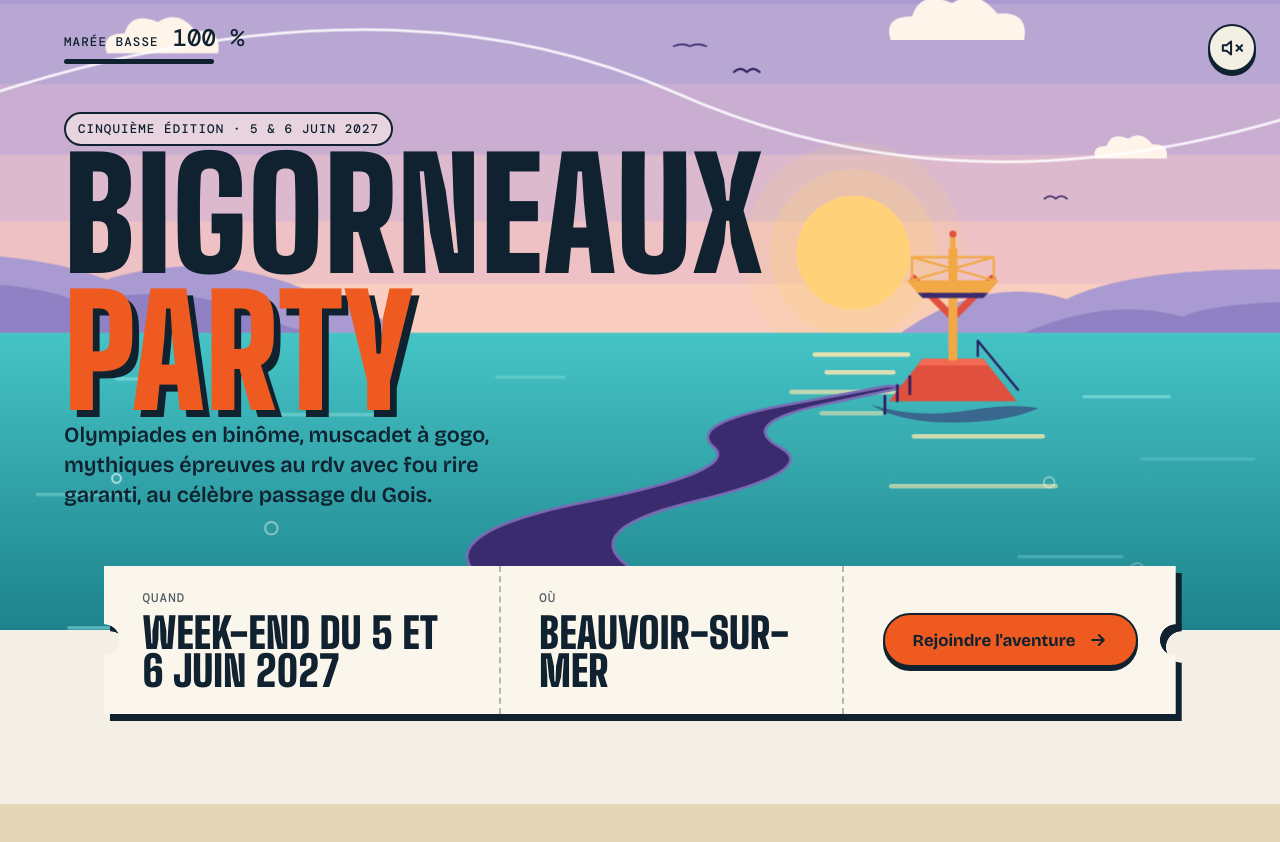
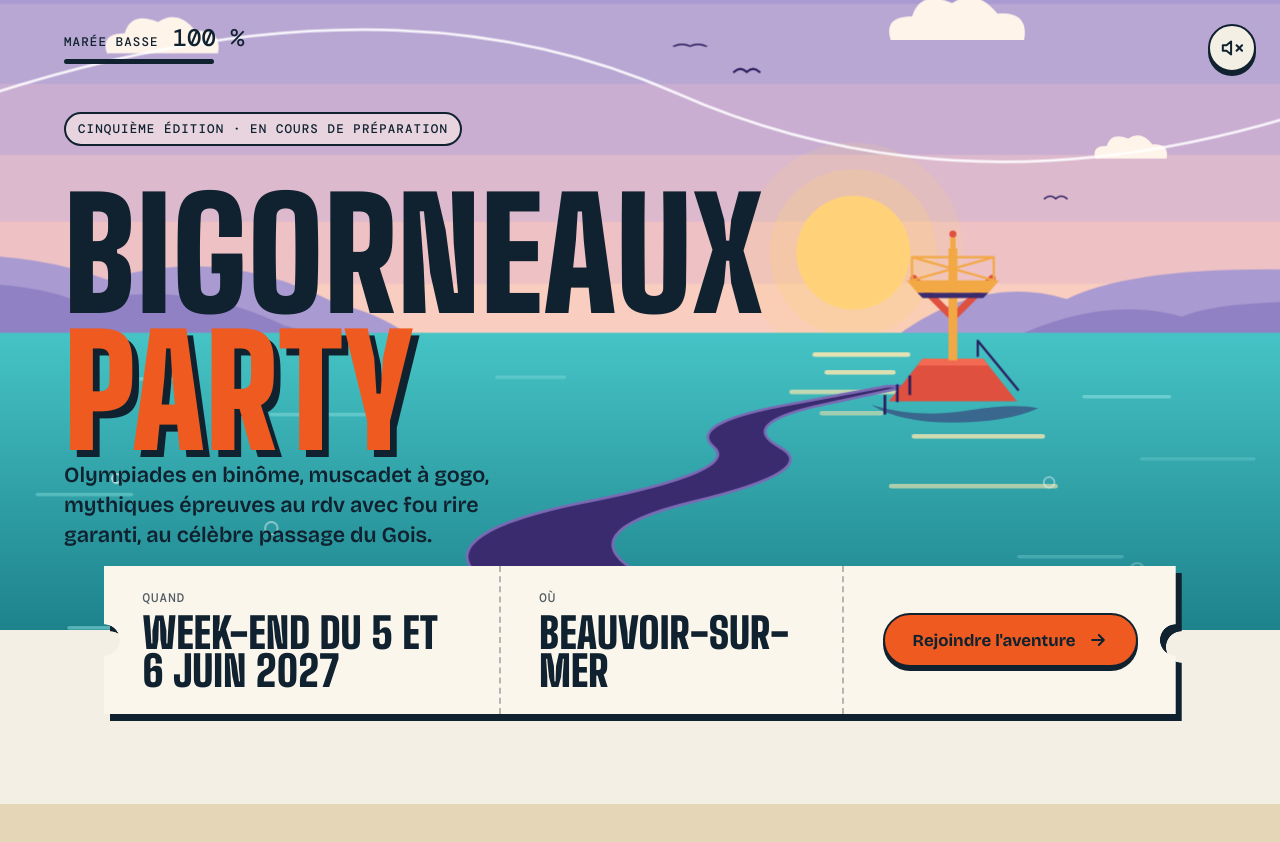
Before and after one commit to MelanieRoy6/bigorneau_website, an Angular app: page / in a window 1280 px wide. Shown: the top 842 px of the page. Built offline with nearby package versions, Linux system fonts and the light colour scheme.

Commit message:
Hero : bandeau cinquième édition — texte En cours de préparation, espacement avec le titre corrigé

```diff
--- a/src/app/features/home/home.html
+++ b/src/app/features/home/home.html
@@ -152,7 +152,7 @@
   </div>
 
   <div class="hero-in">
-    <p class="mono eyebrow">Cinquième édition · 5 &amp; 6 juin 2027</p>
+    <p class="mono eyebrow">Cinquième édition · En cours de préparation</p>
     <h1 class="disp ttl"><span class="w w1">Bigorneaux</span> <span class="w w2">Party</span></h1>
     <p class="sub">Olympiades en binôme, muscadet à gogo, mythiques épreuves au rdv avec fou rire garanti, au célèbre passage du Gois.</p>
   </div>
--- a/src/styles.scss
+++ b/src/styles.scss
@@ -45,7 +45,7 @@ a:focus-visible{outline:3px solid currentColor;outline-offset:4px}
 @keyframes tideN{from{--n:0}to{--n:100}}
 
 .hero-in{position:relative;z-index:2;max-width:1440px;margin:0 auto;padding:clamp(92px,14vh,140px) var(--gutter) 0}
-.eyebrow{display:inline-block;color:var(--ink);margin-bottom:18px;padding:7px 12px;border:2px solid var(--ink);border-radius:999px;background:rgba(255,244,234,.55);animation:fadeUp .7s ease-out 3.2s both}
+.bp .eyebrow{display:inline-block;color:var(--ink);margin-bottom:40px;padding:7px 12px;border:2px solid var(--ink);border-radius:999px;background:rgba(255,244,234,.55);animation:fadeUp .7s ease-out 3.2s both}
 .ttl{font-size:clamp(3.4rem,16.5vw,9.5rem);color:var(--ink)}
 .ttl .w{display:block;animation:wordIn .8s cubic-bezier(.2,.7,.2,1) both}
 .ttl .w1{animation-delay:2.05s}
```
